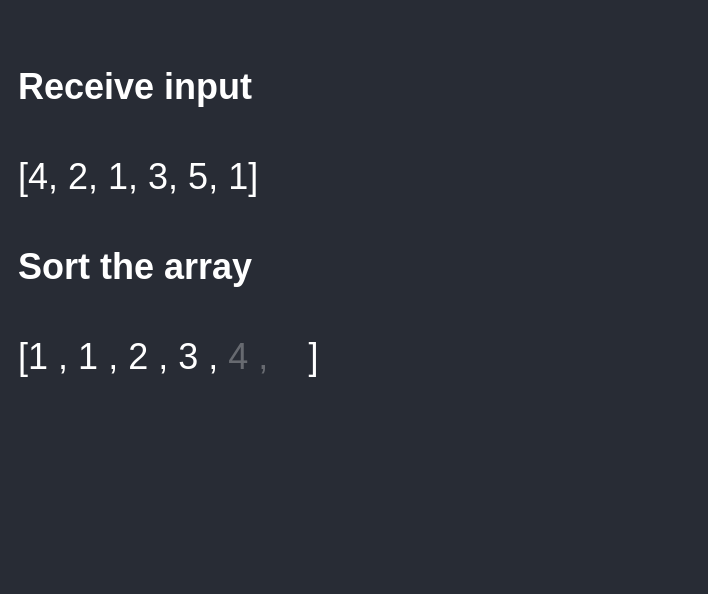
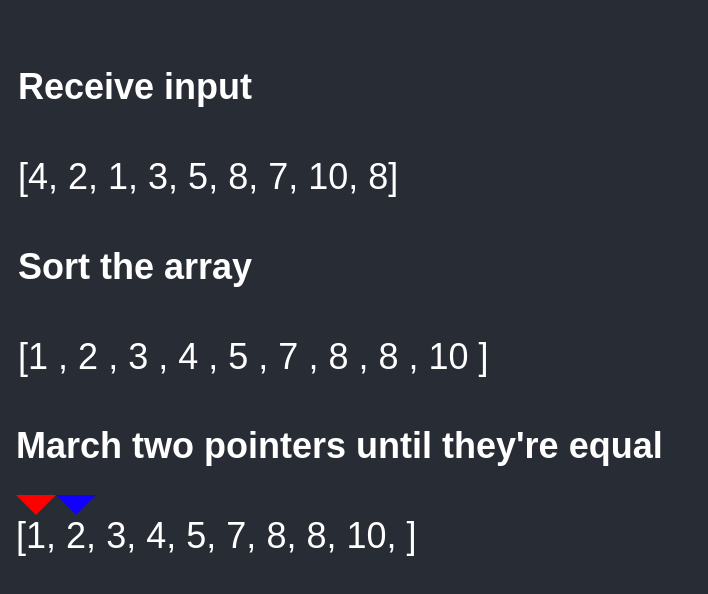
Before and after one commit to yazeedb/Algolizer, a React (Create React App) app: page / in a window 1280 px wide. Shown: the top 594 px of the page, without its empty margins (0-708 px from the left). Built offline with nearby package versions, Linux system fonts and the light colour scheme.

Commit message:
sort of working without setTimeout

```diff
--- a/src/App.css
+++ b/src/App.css
@@ -1,3 +1,7 @@
+* {
+  box-sizing: border-box;
+}
+
 body {
   background-color: #282c35;
   color: white;
--- a/src/App.tsx
+++ b/src/App.tsx
@@ -1,33 +1,49 @@
-import React, { useEffect, useReducer } from 'react';
+import React, { useEffect } from 'react';
 import gsap from 'gsap';
 import './App.css';
-import { TwoPointers } from './arrays/findTheDuplicate/TwoPointers';
-import { reducer, initialState, input, sorted } from './state';
+import {
+  findDuplicate,
+  TwoPointers
+} from './arrays/findTheDuplicate/TwoPointers';
+import { input, sorted } from './state';
 
-const tl = gsap.timeline({ defaults: { xPercent: -100 } });
+const tl = gsap.timeline();
 
 const App = () => {
-  const [state, dispatch] = useReducer(reducer, initialState);
+  const answer = findDuplicate(sorted);
+  const answerIndex = sorted.findIndex((v) => v === answer);
 
   useEffect(() => {
-    tl.from('.first', {})
-      .from('.second', {}, '+=1')
-      .from('.element-second', { opacity: 0, stagger: { amount: 3 } }, '+=1')
-      .from('.third', {
-        xPercent: -100,
-        onStart: () => dispatch({ type: 'PLAY_TWO_POINTERS' })
+    const arrayElements = Array.from(document.querySelectorAll('.element'));
+
+    tl.from('.first', { xPercent: -100 })
+      .from('.second', { xPercent: -100 }, '+=1')
+      .from('.element-second', { opacity: 0, stagger: { amount: 1.5 } }, '+=1')
+      .from('.third', { xPercent: -100 })
+      .to('.pointers', {
+        keyframes: arrayElements.slice(0, answerIndex).map((e) => {
+          const { width } = e.getBoundingClientRect();
+
+          return {
+            x: `+=${width}`,
+            duration: 0.1,
+            delay: 0.5
+          };
+        })
       })
-      .addPause()
-      .from('.four', {});
+      .from('.four', { xPercent: -100 })
+      .fromTo(
+        '.pointer.one',
+        { y: '+=10', repeat: -1, yoyo: true, repeatDelay: 0 },
+        { y: '-=20', repeat: -1, yoyo: true, repeatDelay: 0 }
+      )
+      .fromTo(
+        '.pointer.two',
+        { y: '-=10', repeat: -1, yoyo: true, repeatDelay: 0 },
+        { y: '+=20', repeat: -1, yoyo: true, repeatDelay: 0 },
+        '<'
+      );
   }, []);
-
-  useEffect(() => {
-    if (state.scene !== 'fourth') {
-      return;
-    }
-
-    tl.play();
-  }, [state.scene]);
 
   return (
     <main>
@@ -47,19 +63,13 @@ const App = () => {
       </div>
 
       <div className="third scene">
-        <TwoPointers
-          sortedArray={sorted}
-          start={state.scene === 'third'}
-          onComplete={(finalAnswer) =>
-            dispatch({ type: 'SCENE_END', finalAnswer })
-          }
-        />
+        <TwoPointers sortedArray={sorted} />
       </div>
 
       <div className="four scene">
         <p>
-          {state.finalAnswer !== null
-            ? `Duplicate found: ${state.finalAnswer}`
+          {answer !== null
+            ? `Duplicate found: ${answer}`
             : 'No duplicate found in array'}
         </p>
       </div>
--- a/src/arrays/findTheDuplicate/TwoPointers.scss
+++ b/src/arrays/findTheDuplicate/TwoPointers.scss
@@ -1,19 +1,16 @@
 $top: -25px;
 
 .two-pointers {
-  .container {
-    position: relative;
+  .pointers {
+    height: 0;
   }
 
   .pointer {
     width: 0;
     height: 0;
-    border-left: 30px solid transparent;
-    border-right: 30px solid transparent;
-    border-top: 30px solid;
-    position: absolute;
-    top: $top;
-    margin-left: $top / 1.5;
+    border-left: 20px solid transparent;
+    border-right: 20px solid transparent;
+    border-top: 20px solid;
 
     &.one {
       border-top-color: #f00;
--- a/src/arrays/findTheDuplicate/TwoPointers.tsx
+++ b/src/arrays/findTheDuplicate/TwoPointers.tsx
@@ -1,85 +1,27 @@
-import gsap from 'gsap';
-import React, { FC, useEffect, useState } from 'react';
-import { FinalAnswer } from '../../state';
+import React, { FC } from 'react';
 import './TwoPointers.scss';
 
 interface TwoPointersProps {
   sortedArray: number[];
-  start: boolean;
-  onComplete: (answer: FinalAnswer) => void;
 }
 
-const tl = gsap.timeline({ repeat: -1, yoyo: true, repeatDelay: 0 });
-
-export const TwoPointers: FC<TwoPointersProps> = ({
-  sortedArray,
-  start,
-  onComplete
-}) => {
-  const [{ p1, p2 }, setValues] = useState({ p1: 0, p2: 1 });
-  const answerFound = sortedArray[p1] === sortedArray[p2];
-  const sequenceDone = p2 === sortedArray.length - 1 || answerFound;
-
-  useEffect(() => {
-    if (!start) {
-      return;
-    }
-
-    if (answerFound) {
-      tl.fromTo('.pointer.one', { y: '+=10' }, { y: '-=20' });
-      tl.fromTo('.pointer.two', { y: '-=10' }, { y: '+=20' }, '<');
-
-      onComplete(sortedArray[p1].toString());
-
-      return;
-    }
-
-    if (sequenceDone) {
-      onComplete(null);
-      return;
-    }
-
-    setTimeout(() => {
-      setValues(({ p1, p2 }) => ({
-        p1: p1 + 1,
-        p2: p2 + 1
-      }));
-    }, 1000);
-  }, [p1, p2, start]);
-
+export const TwoPointers: FC<TwoPointersProps> = ({ sortedArray }) => {
   return (
     <div className="two-pointers">
       <h4>March two pointers until they're equal</h4>
 
+      <div className="pointers">
+        <span className="pointer one"></span>
+        <span className="pointer two"></span>
+      </div>
+
       <div className="container">
         [
         {sortedArray.map((v, index) => {
-          const isLast = index === sortedArray.length - 1;
-          const isP1 = index === p1;
-          const isP2 = index === p2;
-
-          const element = (
-            <span
-              className={classNames([
-                ['element', true],
-                ['answer', isP1 || isP2]
-              ])}
-            >
-              {v} {isLast ? '' : ', '}
+          return (
+            <span className="element" key={index}>
+              {v},{' '}
             </span>
-          );
-
-          return (
-            <>
-              <span
-                className={classNames([
-                  ['pointer', isP1 || isP2],
-                  ['one', isP1],
-                  ['two', isP2]
-                ])}
-              ></span>
-              {element}
-            </>
           );
         })}
         ]
@@ -88,7 +30,18 @@ export const TwoPointers: FC<TwoPointersProps> = ({
   );
 };
 
-type ClassNameList = [string, boolean][];
+export const findDuplicate = (arr: number[]) => {
+  let p1 = 0;
+  let p2 = 1;
 
-const classNames = (p: ClassNameList) =>
-  p.reduce((result, [cn, cond]) => (cond ? `${result} ${cn}` : result), '');
+  while (p2 < arr.length) {
+    if (arr[p1] === arr[p2]) {
+      return arr[p1];
+    }
+
+    p1++;
+    p2++;
+  }
+
+  return null;
+};
--- a/src/state.ts
+++ b/src/state.ts
@@ -1,4 +1,4 @@
-export const input = [4, 2, 1, 3, 5, 1];
+export const input = [4, 2, 1, 3, 5, 8, 7, 10, 8];
 export const sorted = [...input].sort((a, z) => a - z);
 
 export type FinalAnswer = string | null;
```
